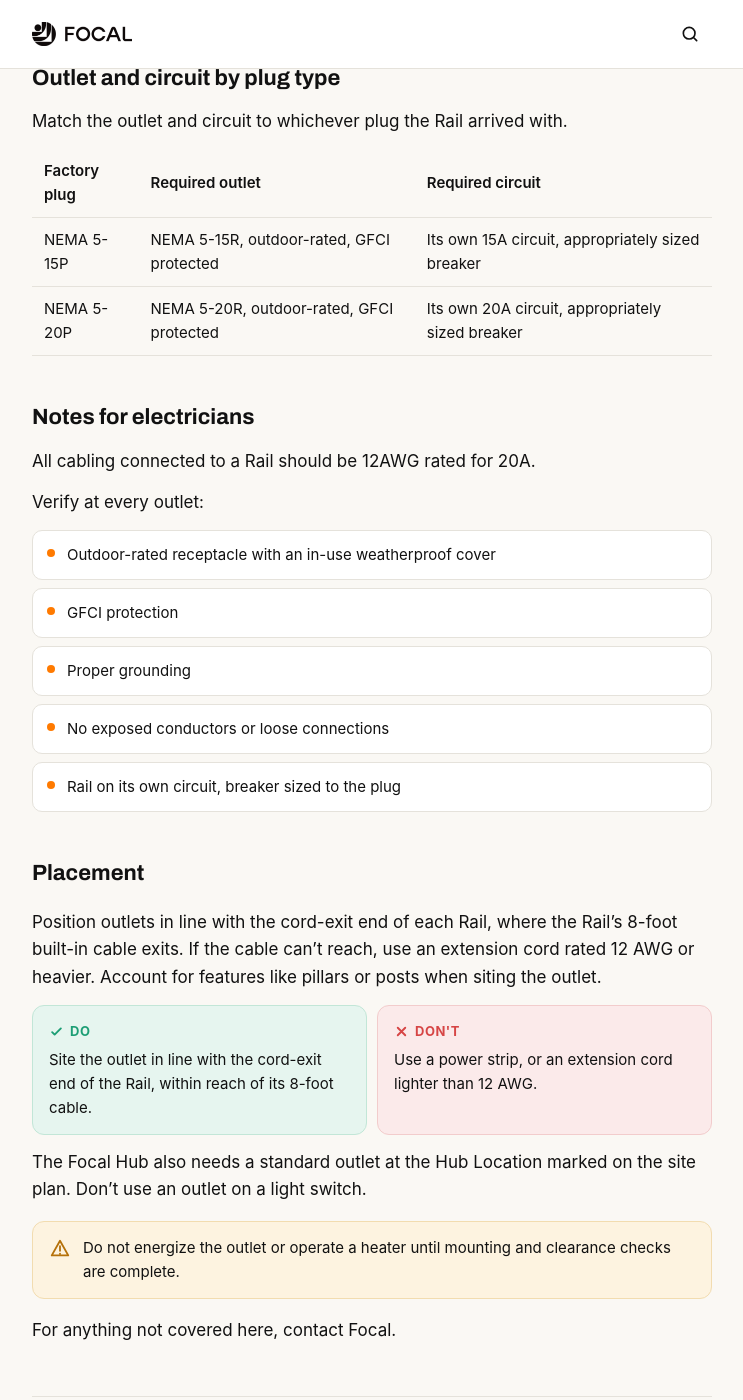
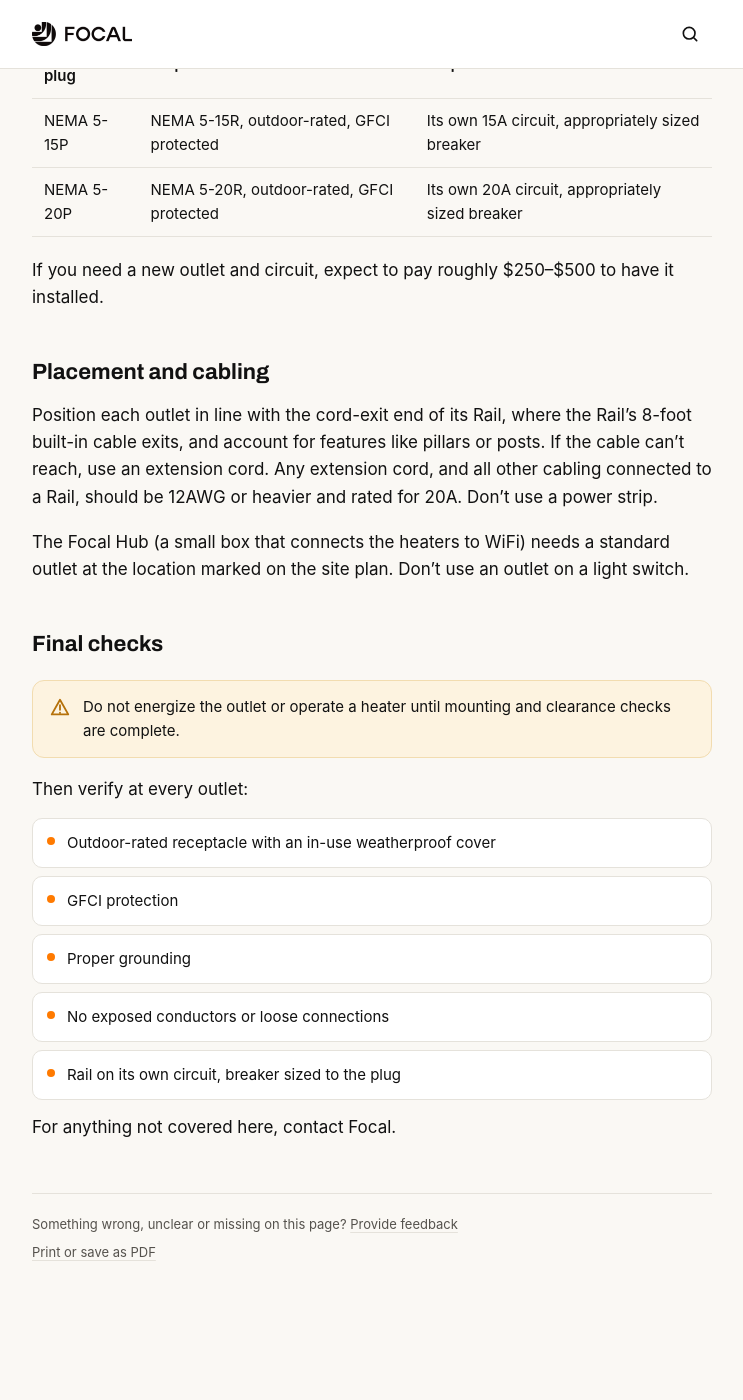
Before and after one commit to BeamT/external-docs, a Jekyll site: the page built from _guides/electrical-power.md, in a window 1280 px wide and 1400 px high, scrolled down 1359 px. Shown: the whole window, without its empty margins (268-1011 px from the left). Built offline with Jekyll 4.4.1, drawn with Linux system fonts in a browser that asks for light colours; some web fonts are replaced; after the commit the page ends 2711 px from its top, so only the background shows below that; some of the changed text lies outside the part shown.

Commit message:
Electrical & Power: one guide for Home and Restaurant (#167)
Rails can't share circuits for either Product. Extension cords allowed
(12 AWG, rated 20A). Add $250-$500 new outlet cost. Simplify page: drop
do/don't boxes, move post checks to Final checks. Hub outlet note is
Restaurant-only. Bump to 1.5.

Co-Authored-By: Claude Sonnet 5.5 <noreply@anthropic.com>

```diff
--- a/_guides/electrical-power.md
+++ b/_guides/electrical-power.md
@@ -7,9 +7,9 @@ stage: [install]
 install_order: {restaurant: 15, home: 20}
 next_chain: false
 order: 6
-summary: Circuit, outlet, and plug requirements for electricians.
-version: "1.4"
-updated: "2026-11-17"
+summary: Circuit, outlet, and plug requirements for Focal Rails.
+version: "1.5"
+updated: "2026-11-25"
 ---
 
 ## On this page
@@ -17,14 +17,12 @@ updated: "2026-11-17"
 - [System basics](#system-basics)
 - [Rail configurations](#rail-configurations)
 - [Outlet and circuit by plug type](#outlet-and-circuit-by-plug-type)
-- [Notes for electricians](#notes-for-electricians)
-- [Placement](#placement)
+- [Placement and cabling](#placement-and-cabling)
+- [Final checks](#final-checks)
 
 ## Overview
 
-Each Focal Rail ships with a factory-installed plug — either 15A or 20A depending on how many heaters it carries. For each Rail, make sure to provide a matching outdoor-rated, GFCI-protected outlet. Each Rail needs its own circuit.
-
-{% include dodont.html do="Give every Rail its own circuit with a correctly sized breaker." dont="Put more than one Rail on the same circuit." %}
+Each Focal Rail ships with a factory-installed plug, either 15A or 20A depending on how many heaters it carries. For each Rail, provide a matching outdoor-rated, GFCI-protected outlet. Each Rail needs its own circuit, and Rails can't share a circuit.
 
 ## System basics
 
@@ -38,7 +36,7 @@ Each Rail is limited to a maximum number of heaters. The Rail model determines t
 
 {% include railtable.html %}
 
-{% include warn.html text="Never load a Rail with more heaters than its row allows. If more heat is needed, add another Rail on its own circuit." %}
+{% include warn.html text="Never load a Rail with more heaters than allowed. If more heat is needed, add another Rail on its own circuit." %}
 
 ## Outlet and circuit by plug type
 
@@ -49,25 +47,23 @@ Match the outlet and circuit to whichever plug the Rail arrived with.
 | NEMA 5-15P | NEMA 5-15R, outdoor-rated, GFCI protected | Its own 15A circuit, appropriately sized breaker |
 | NEMA 5-20P | NEMA 5-20R, outdoor-rated, GFCI protected | Its own 20A circuit, appropriately sized breaker |
 
-## Notes for electricians
+If you need a new outlet and circuit, expect to pay roughly $250–$500 to have it installed.
 
-All cabling connected to a Rail should be 12AWG rated for 20A.
+## Placement and cabling
 
-Verify at every outlet:
+Position each outlet in line with the cord-exit end of its Rail, where the Rail's 8-foot built-in cable exits, and account for features like pillars or posts. If the cable can't reach, use an extension cord. Any extension cord, and all other cabling connected to a Rail, should be 12AWG or heavier and rated for 20A. Don't use a power strip.
+
+{% capture hubnote %}
+The Focal Hub (a small box that connects the heaters to WiFi) needs a standard outlet at the location marked on the site plan. Don't use an outlet on a light switch.
+{% endcapture %}
+{% include productonly.html for="restaurant" content=hubnote %}
+
+## Final checks
+
+{% include warn.html text="Do not energize the outlet or operate a heater until mounting and clearance checks are complete." %}
+
+Then verify at every outlet:
 
 {% include checklist.html items="Outdoor-rated receptacle with an in-use weatherproof cover | GFCI protection | Proper grounding | No exposed conductors or loose connections | Rail on its own circuit, breaker sized to the plug" %}
 
-## Placement
-
-{% capture placement %}
-Position outlets in line with the cord-exit end of each Rail, where the Rail's 8-foot built-in cable exits. If the cable can't reach, use an extension cord rated 12 AWG or heavier. Account for features like pillars or posts when siting the outlet.
-
-{% include dodont.html do="Site the outlet in line with the cord-exit end of the Rail, within reach of its 8-foot cable." dont="Use a power strip, or an extension cord lighter than 12 AWG." %}
-
-The Focal Hub also needs a standard outlet at the Hub Location marked on the site plan. Don't use an outlet on a light switch.
-
-{% include warn.html text="Do not energize the outlet or operate a heater until mounting and clearance checks are complete." %}
-
 For anything not covered here, contact Focal.
-{% endcapture %}
-{% include productonly.html for="restaurant" content=placement %}
```
